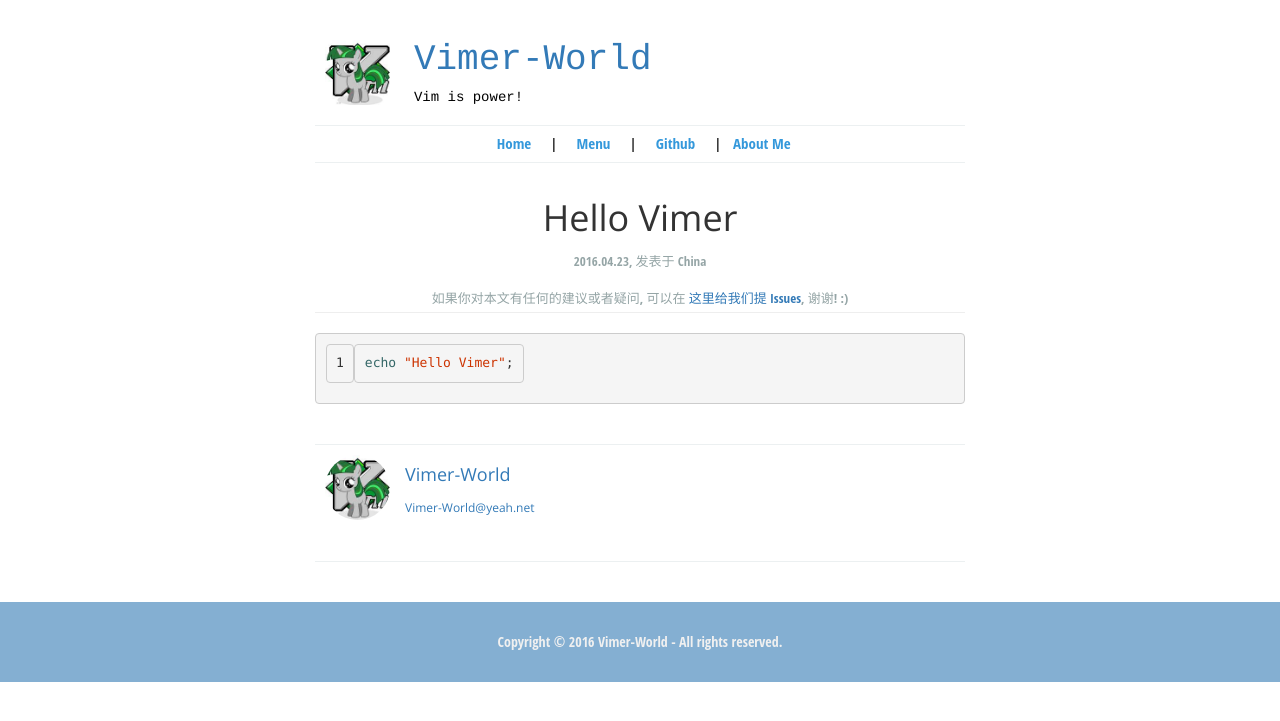
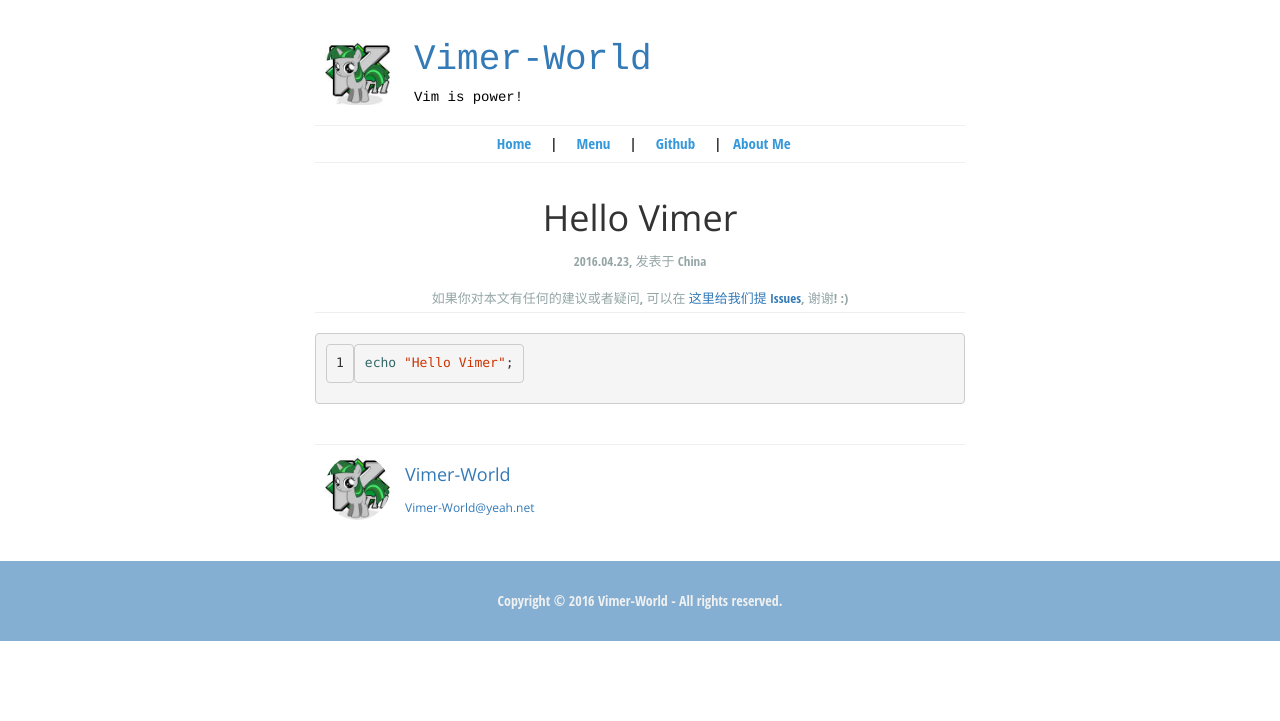
Before and after one commit to Vimer-World/Vimer-World.github.io, a Jekyll site: the page built from _posts/2016-03-04-Getting-Started.md, in a window 1280 px wide. Shown: the top 721 px of the page. Built offline with Jekyll 4.4.1, drawn with Linux system fonts in a browser that asks for light colours; comment, search, counter and statistics services are not loaded.

Commit message:
评论模块线条太多，UI更新

```diff
--- a/_includes/comment.html
+++ b/_includes/comment.html
@@ -1,4 +1,3 @@
-<footer class="article-footer">
 <div id="comment">
     <div class="ds-thread" data-title="{{ page.title }}">
 
@@ -15,4 +14,3 @@
         })();
     </script>
 </div>
-</footer>
```
